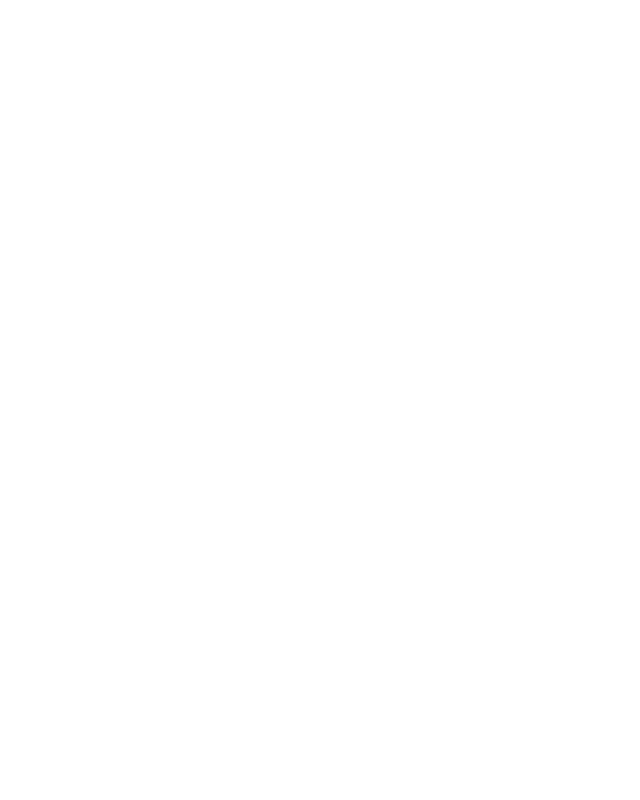
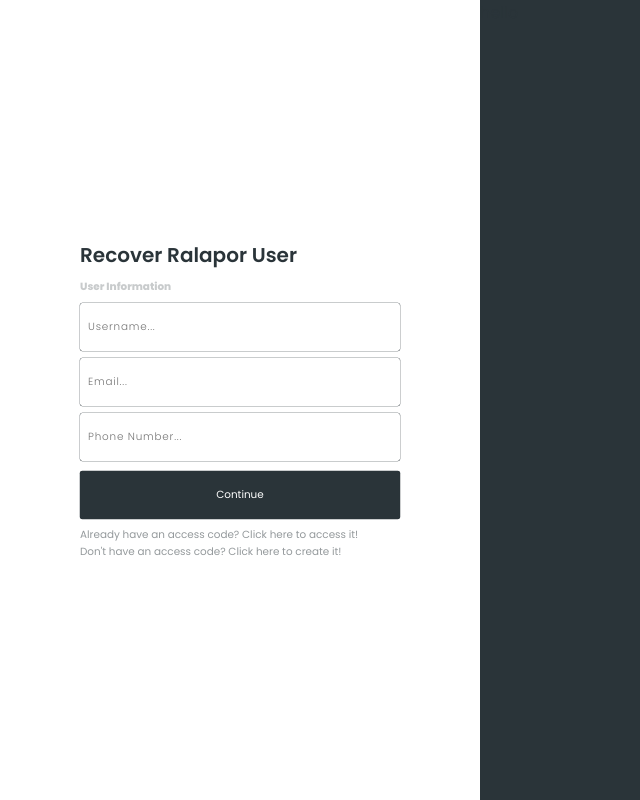
Before and after one commit to EdwinOliveira/Ralapor, a React (Vite) app in the folder packages/frontend/: page /recover-user in a window 1280 px wide. Before the commit this address had no page. Shown: the whole page, without its empty margins (0-640 px from the left). Built offline with nearby package versions, Linux system fonts and the light colour scheme.

Commit message:
WIP: Updated code

```diff
--- a/packages/frontend/src/components/FormControl.css
+++ b/packages/frontend/src/components/FormControl.css
@@ -4,6 +4,6 @@
 	padding: 1rem 0.5rem;
 
 	font-size: .65rem;
-	font-weight: 400;
+	font-weight: 300;
 	letter-spacing: 0.05rem;
 }
--- a/packages/frontend/src/main.tsx
+++ b/packages/frontend/src/main.tsx
@@ -5,6 +5,7 @@
 import Hero from "./pages/Hero";
 import CreateUser from "./pages/CreateUser";
 import AccessUser from "./pages/AccessUser";
+import RecoverUser from "./pages/RecoverUser";
 
 // biome-ignore lint/style/noNonNullAssertion: <explanation>
 createRoot(document.getElementById("root")!).render(
@@ -14,6 +15,7 @@
 				<Route path="/" element={<Hero />} />
 				<Route path="/create-user" element={<CreateUser />} />
 				<Route path="/access-user" element={<AccessUser />} />
+				<Route path="/recover-user" element={<RecoverUser />} />
 			</Routes>
 		</BrowserRouter>
 	</StrictMode>,
--- /dev/null
+++ b/packages/frontend/src/pages/RecoverUser.css
@@ -0,0 +1,20 @@
+#wrapper {
+	min-height: inherit;
+
+	display: flex;
+	flex-direction: row;
+}
+
+#wrapper__form {
+	margin: 0 5rem;
+
+	display: flex;
+	flex-direction: row;
+	align-items: center;
+	justify-content: center;
+}
+
+#wrapper__background {
+	background-color: currentColor;
+	width: 100%;
+}
--- /dev/null
+++ b/packages/frontend/src/pages/RecoverUser.tsx
@@ -0,0 +1,92 @@
+import Form from "../components/Form";
+import type { FormActionProps } from "../components/FormAction";
+import type { FormGroupProps } from "../components/FormGroup";
+import type { FormHeaderProps } from "../components/FormHeader";
+import "./RecoverUser.css";
+
+export default function RecoverUser() {
+	const formHeader: FormHeaderProps = {
+		typography: {
+			content: "Recover Ralapor User",
+			color: "default",
+			segment: "form-header",
+		},
+	};
+
+	const formGroups: Array<FormGroupProps> = [
+		{
+			id: 1,
+			typography: {
+				content: "User Information",
+				color: "default",
+				segment: "group-header",
+			},
+			formControls: [
+				{
+					id: 1,
+					name: "username",
+					type: "text",
+					placeholder: "Username...",
+				},
+				{
+					id: 2,
+					name: "Email",
+					type: "email",
+					placeholder: "Email...",
+				},
+				{
+					id: 3,
+					name: "Phone Number",
+					type: "tel",
+					placeholder: "Phone Number...",
+				},
+			],
+		},
+	];
+
+	const formAction: FormActionProps = {
+		formButtons: [
+			{
+				id: 1,
+				typography: {
+					content: "Continue",
+					segment: "button",
+					color: "default-inverse",
+				},
+			},
+		],
+		formLinks: [
+			{
+				id: 1,
+				routePath: "/access-user",
+				typography: {
+					content: "Already have an access code? Click here to access it!",
+					segment: "link",
+					color: "default",
+				},
+			},
+			{
+				id: 2,
+				routePath: "/create-user",
+				typography: {
+					content: "Don't have an access code? Click here to create it!",
+					segment: "link",
+					color: "default",
+				},
+			},
+		],
+	};
+
+	return (
+		<div id="wrapper">
+			<div id="wrapper__form">
+				<Form
+					formHeader={formHeader}
+					formGroups={formGroups}
+					formAction={formAction}
+				/>
+			</div>
+			<div id="wrapper__background">hello</div>
+		</div>
+	);
+}
```
